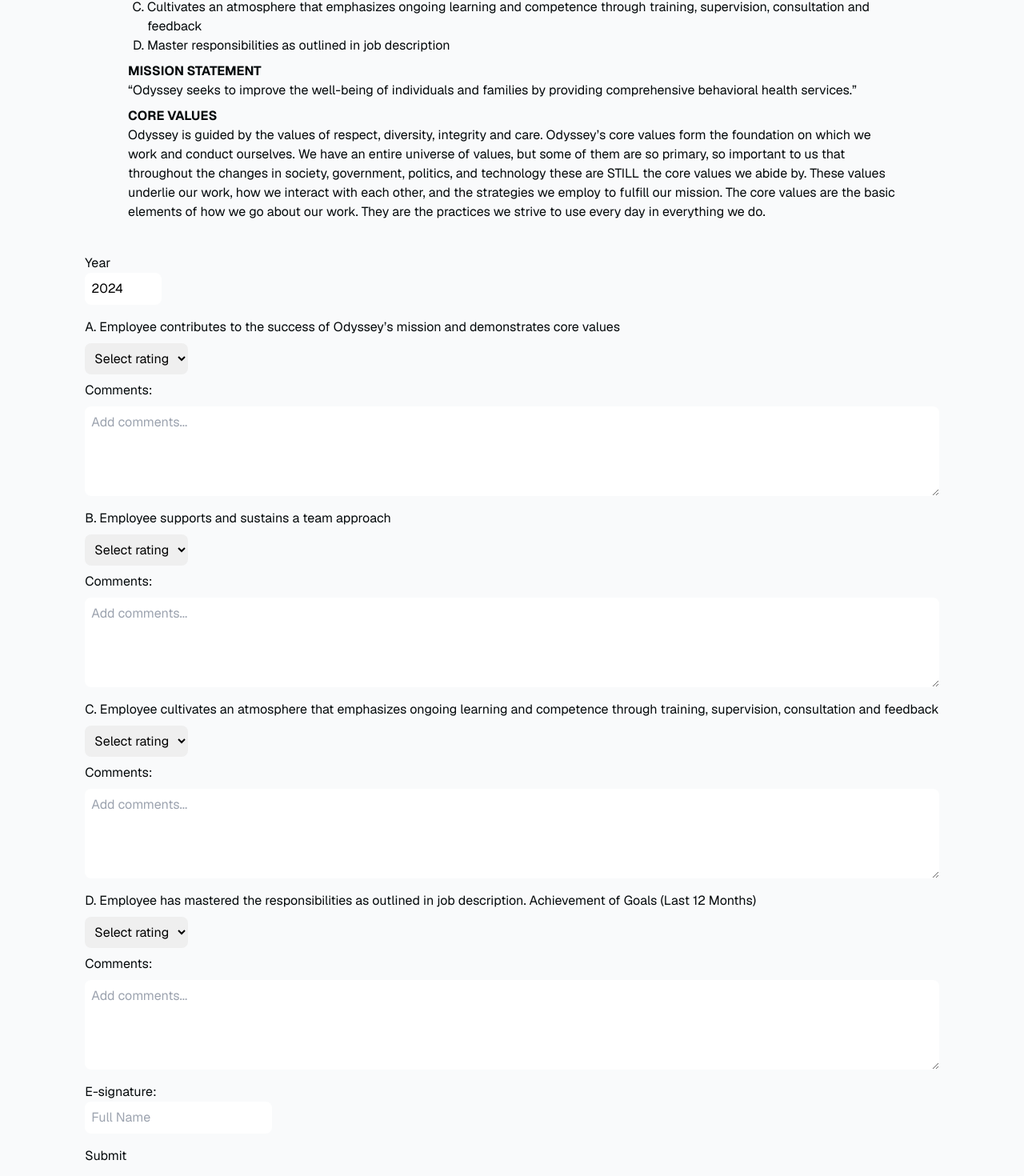
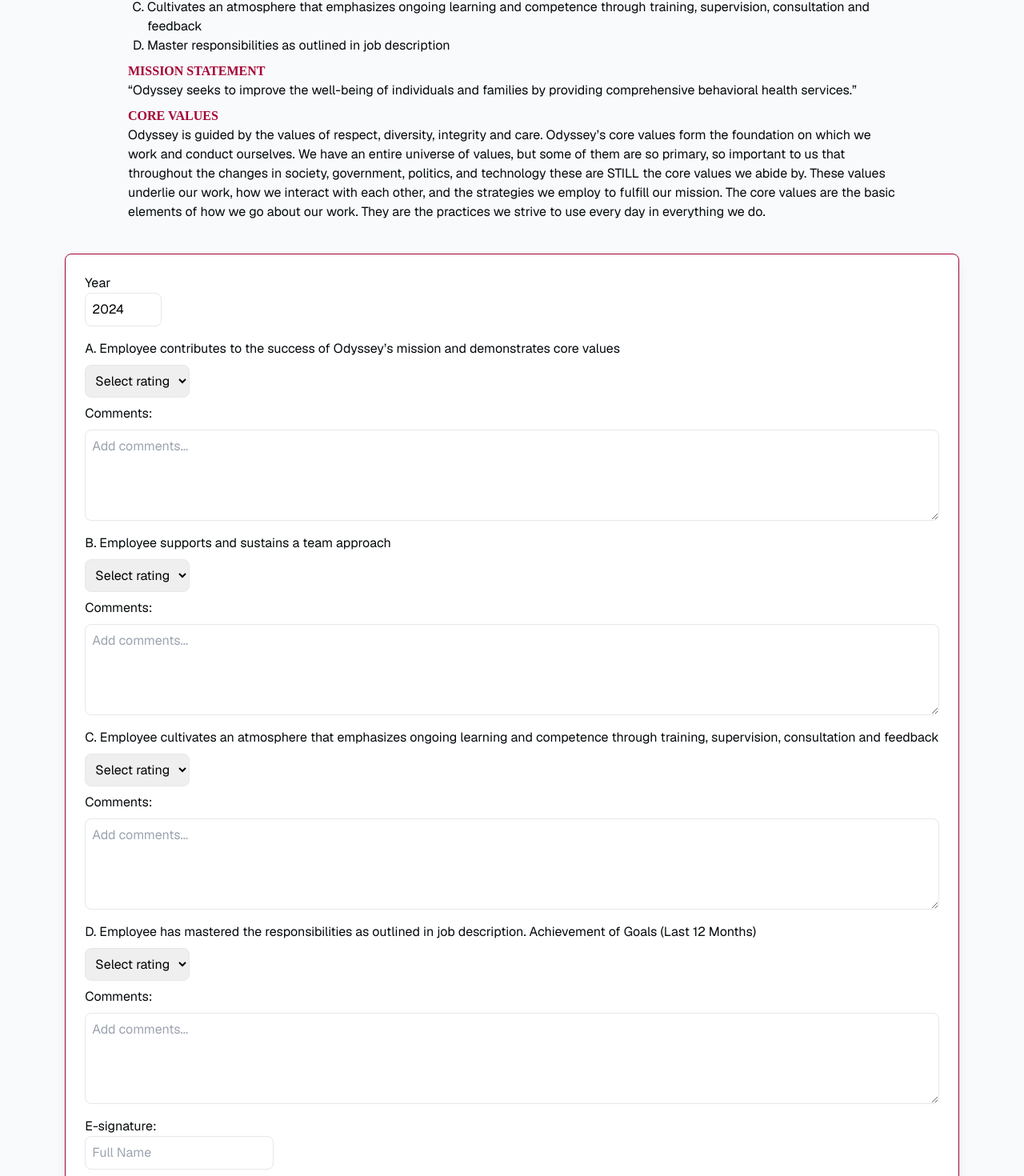
Before and after one commit to Emory-Hack4Impact/Odyssey, a Next.js app: page /performance-evaluation in a window 1280 px wide. Shown: the part 91-1561 px from the top of the page at 80% size. Built offline with nearby package versions, Linux system fonts and the light colour scheme.

Commit message:
Style perf eval (#9)
* add border to form and form elements

* change font and color of headers

---------

Co-authored-by: Rafael Piloto <31188361+RafaelPiloto10@users.noreply.github.com>

```diff
--- a/src/app/performance-evaluation/PerfEvalForm.tsx
+++ b/src/app/performance-evaluation/PerfEvalForm.tsx
@@ -46,7 +46,7 @@
   };
 
   return (
-    <div className="m-6">
+    <div className="m-6 rounded-lg border border-light-maroon bg-white p-6 shadow-lg">
       <form onSubmit={onSubmit}>
         <div className="mb-4">
           <label htmlFor="year">Year</label>
@@ -56,7 +56,7 @@
             defaultValue={formData.year}
             max="9999"
             onChange={handleChange}
-            className="block w-24 rounded-lg p-2 text-black"
+            className="block w-24 rounded-lg border border-gray-200 p-2 text-black"
             required
           />
         </div>
@@ -71,7 +71,7 @@
             placeholder={placeholder}
             required={true}
             onChange={handleChange}
-            className="my-2 rounded-lg p-2"
+            className="my-2 rounded-lg border border-gray-200 p-2"
           />
           <label htmlFor="aComm">Comments:</label>
           <textarea
@@ -79,7 +79,7 @@
             placeholder="Add comments..."
             rows={4}
             onChange={handleChange}
-            className="mt-2 block w-full rounded-lg p-2 text-black"
+            className="mt-2 block w-full rounded-lg border border-gray-200 p-2 text-black"
           />
         </div>
         <div className="mb-4">
@@ -92,7 +92,7 @@
             placeholder={placeholder}
             required={true}
             onChange={handleChange}
-            className="my-2 rounded-lg p-2"
+            className="my-2 rounded-lg border border-gray-200 p-2"
           />
           <label htmlFor="bComm">Comments:</label>
           <textarea
@@ -100,7 +100,7 @@
             placeholder="Add comments..."
             rows={4}
             onChange={handleChange}
-            className="mt-2 block w-full rounded-lg p-2 text-black"
+            className="mt-2 block w-full rounded-lg border border-gray-200 p-2 text-black"
           />
         </div>
         <div className="mb-4">
@@ -115,7 +115,7 @@
             placeholder={placeholder}
             required={true}
             onChange={handleChange}
-            className="my-2 rounded-lg p-2"
+            className="my-2 rounded-lg border border-gray-200 p-2"
           />
           <label htmlFor="cComm">Comments:</label>
           <textarea
@@ -123,7 +123,7 @@
             placeholder="Add comments..."
             rows={4}
             onChange={handleChange}
-            className="mt-2 block w-full rounded-lg p-2 text-black"
+            className="mt-2 block w-full rounded-lg border border-gray-200 p-2 text-black"
           />
         </div>
         <div className="mb-4">
@@ -137,7 +137,7 @@
             placeholder={placeholder}
             required={true}
             onChange={handleChange}
-            className="my-2 rounded-lg p-2"
+            className="my-2 rounded-lg border border-gray-200 p-2"
           />
           <label htmlFor="dComm">Comments:</label>
           <textarea
@@ -145,7 +145,7 @@
             placeholder="Add comments..."
             rows={4}
             onChange={handleChange}
-            className="mt-2 block w-full rounded-lg p-2 text-black"
+            className="mt-2 block w-full rounded-lg border border-gray-200 p-2 text-black"
           />
         </div>
         <div className="mb-4">
@@ -154,11 +154,11 @@
             type="text"
             id="signature"
             placeholder="Full Name"
-            className="block rounded-lg p-2 text-black"
+            className="block rounded-lg border border-gray-200 p-2 text-black"
             required
           />
         </div>
-        <button type="submit" className="hover:text-gray-300">
+        <button type="submit" className="hover:text-light-maroon mt-2 p-2">
           Submit
         </button>
       </form>
--- a/src/app/performance-evaluation/page.tsx
+++ b/src/app/performance-evaluation/page.tsx
@@ -6,7 +6,7 @@
     <>
       <div className="w-9/12 py-4">
         <div>
-          <h1>
+          <h1 className="font-playfair text-light-maroon">
             <b>MAJOR JOB OBJECTIVES</b>
           </h1>
           <ol style={{ listStyleType: "upper-alpha" }} className="mb-2 ml-6">
@@ -26,7 +26,7 @@
           </ol>
         </div>
         <div className="mb-2">
-          <h1>
+          <h1 className="font-playfair text-light-maroon">
             <b>MISSION STATEMENT</b>
           </h1>
           <p>
@@ -35,7 +35,7 @@
           </p>
         </div>
         <div>
-          <h1>
+          <h1 className="font-playfair text-light-maroon">
             <b>CORE VALUES</b>
           </h1>
           <p>
```
